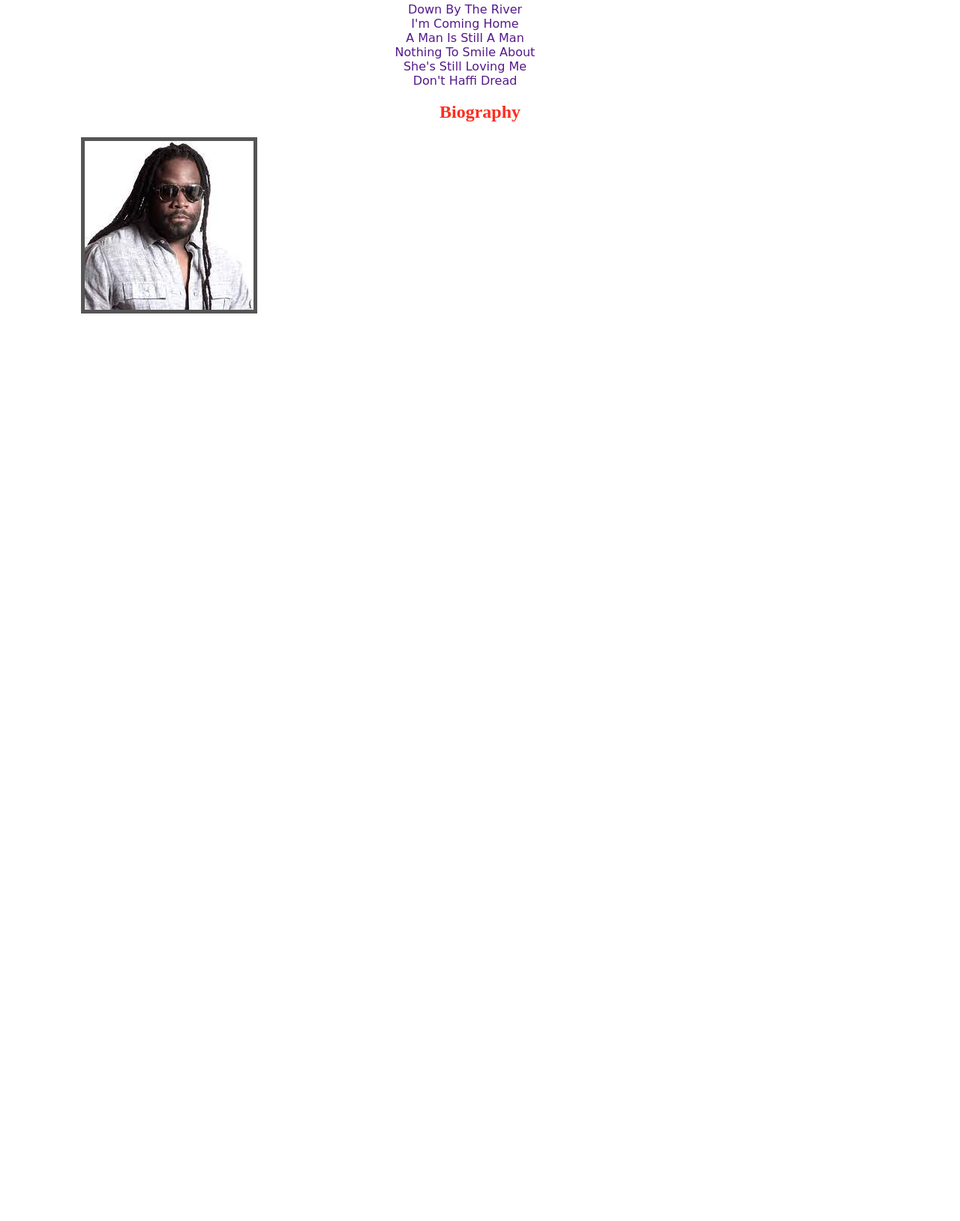
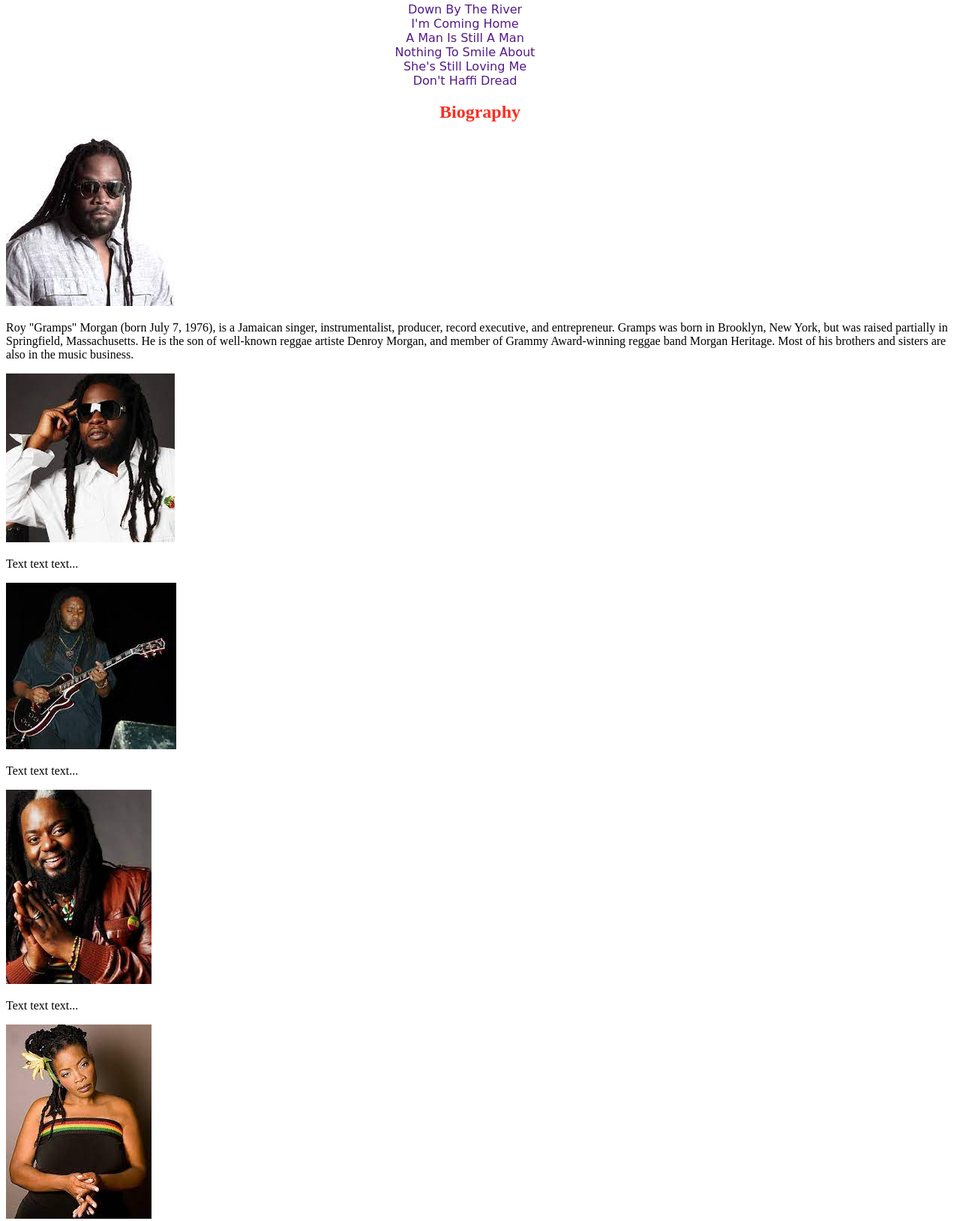
Before and after one commit to ClintonOliera/fave-band, a plain HTML site: page index.html in a window 1280 px wide. Shown: the part 885-2513 px from the top of the page at 75% size. Before the commit the page ends 1315 px from the top, so only its background shows below. Drawn offline with Linux system fonts and the light colour scheme.

Commit message:
added biography to first artist

```diff
--- a/index.html
+++ b/index.html
@@ -44,8 +44,24 @@
     <div class="biography">
         <h2>Biography</h2>
     </div>
-    <div class="img-bio">
-        <img src="images/gramps-morgan.jpg" alt="">
+    <div class="bio">
+        <img src="images/gramps-morgan.jpg" alt="..." height="" width="" />
+        <p>Roy "Gramps" Morgan (born July 7, 1976), is a Jamaican singer, instrumentalist, producer, record executive, and entrepreneur.
+            Gramps was born in Brooklyn, New York, but was raised partially in Springfield, Massachusetts.
+            He is the son of well-known reggae artiste Denroy Morgan, and member of Grammy Award-winning reggae band Morgan Heritage.
+            Most of his brothers and sisters are also in the music business.</p>
+
+        <img src="images/mojo-morgan.jpg" alt="..." height="" width="" />
+        <p>Text text text...</p>
+
+        <img src="images/nakamyah.jpg" alt="..." height="" width="" />
+        <p>Text text text...</p>
+
+        <img src="images/peetah-morgan.jpg" alt="..." height="" width="" />
+        <p>Text text text...</p>
+
+        <img src="images/una-morgan.jpg" alt="..." height="" width="" />
+        <p>Text text text...</p>
     </div>
 </body>
 </html>
```
